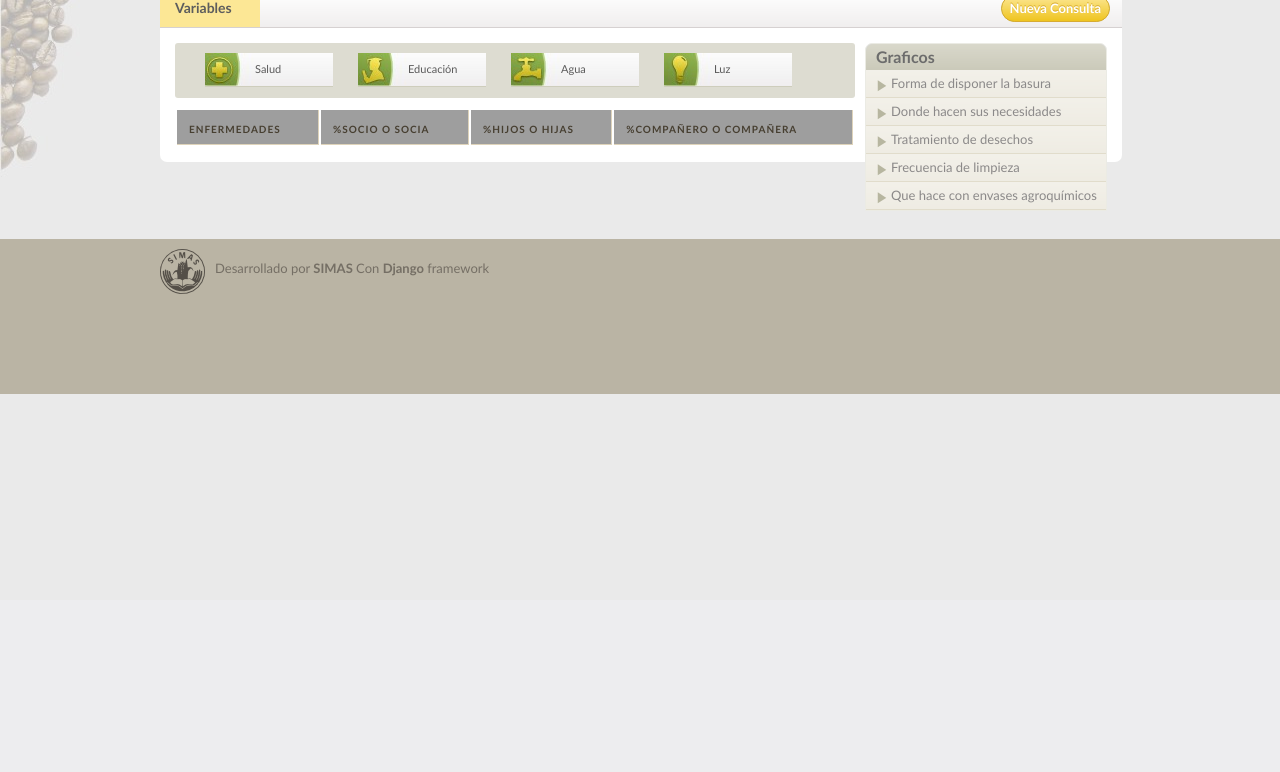
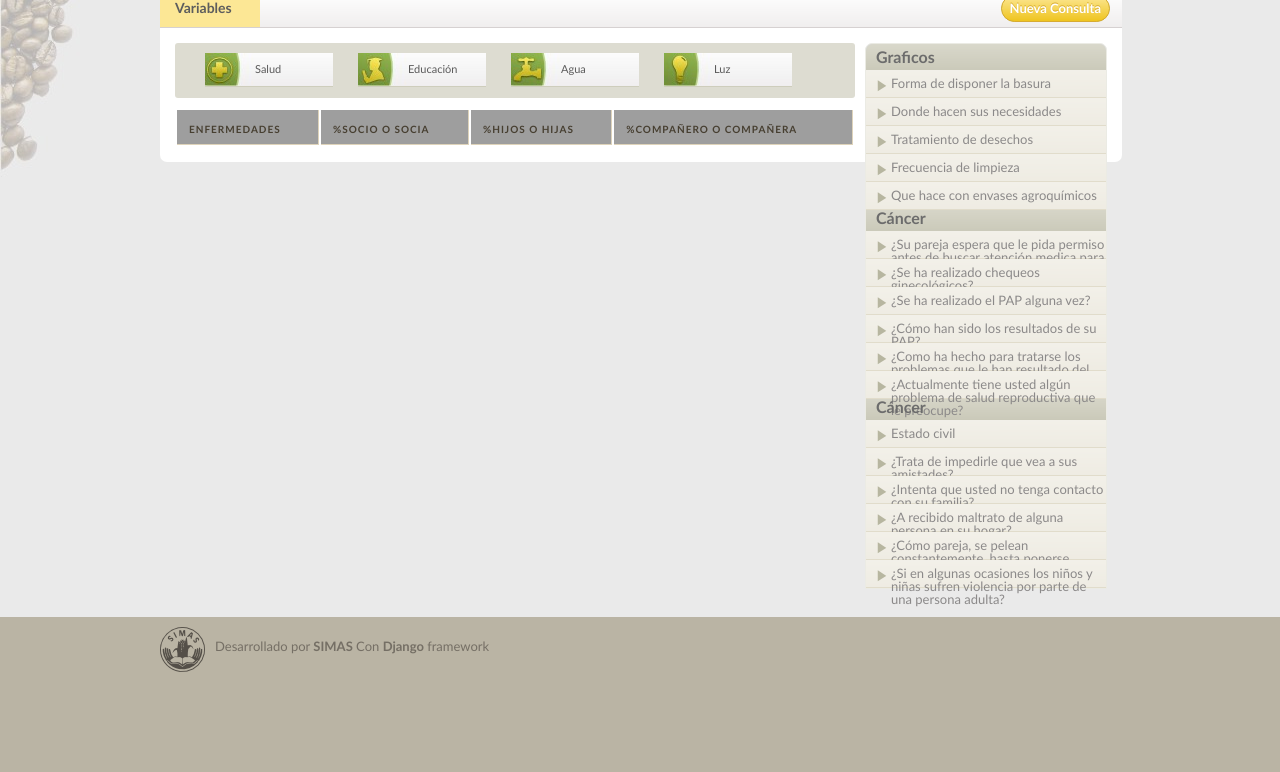
Before and after one commit to CARocha/cecocafen, a Django app: template templates/encuesta/salud.html in a window 1280 px wide. Shown: the part 200-972 px from the top of the page. Before the commit the page ends 594 px from the top, so only its background shows below. Run offline with Django 3.2, Linux system fonts and the light colour scheme; the template is opened without the code that fills it, so the values that code supplies are empty; parts of the project's set-up code (start-up, migrations or seed data) failed here and were passed over; some libraries are stand-ins or nearby versions; grey boxes are pictures that could not be loaded.

Commit message:
componiendo forms, agregando grafos de mental, componiendo urls y mas

```diff
--- a/encuesta/urls.py
+++ b/encuesta/urls.py
@@ -10,7 +10,6 @@ urlpatterns = patterns('encuesta.views',
     (r'^grafo/vulnerabilidad/(?P<tipo>\w+)/$', 'grafos_vulnerabilidad'),
     (r'^grafo/migrar/(?P<tipo>\w+)/$', 'grafo_migracion'),
     (r'^grafo/bienes/(?P<tipo>\w+)/$', 'grafos_bienes'),
-    (r'^grafo/arboles/(?P<tipo>\w+)/$', 'arboles_grafos'),
     (r'^grafo/organizacion/(?P<tipo>\w+)/$', 'organizacion_grafos'),
     (r'^grafo/ingreso/(?P<tipo>\w+)/$', 'grafos_ingreso'),
     (r'^grafo/ahorro-credito/(?P<tipo>\w+)/$', 'ahorro_credito_grafos'),
@@ -18,6 +17,7 @@ urlpatterns = patterns('encuesta.views',
     (r'^grafo/agua-calidad/(?P<tipo>\d+)/$', 'agua_grafos_calidad'),
     (r'^grafo/salud/(?P<tipo>\w+)/$', 'salud_grafos'),
     (r'^grafo/cancer/(?P<id>\d+)/$', 'cancer_grafos'),
+    (r'^grafo/mental/(?P<id>\d+)/$', 'mental_grafos'),
     (r'^(?P<vista>\w+)/$', '_get_view'),
 
 )
--- a/templates/encuesta/salud.html
+++ b/templates/encuesta/salud.html
@@ -8,8 +8,8 @@
     //caso si activo es otro num sustituir grafico
     //si activo es el mismo id, esconder grafico
     var activo = 0;
-    function click_callback(id){
-        $.getJSON('/grafo/salud/' + id, function(data) {
+    function click_callback(url, id){
+        $.getJSON(url + id, function(data) {
             if (activo!= id){
                 $("#grafo").html('<img src="' + data.url + '" />');
                 activo = id;
@@ -19,58 +19,47 @@
             }
         });
     }
+
+    function click_cancer(id){
+        click_callback('/grafo/cancer/', id);
+    }
+
+    function click_salud(id){
+        click_callback('/grafo/salud/', id);
+    }
+
+    function click_mental(id){
+        click_callback('/grafo/mental/', id);
+    }
+
 $(document).ready(function() {
     $("#grafico1").click(function(){
+        $("a.enlace_seleccionado").removeClass('enlace_seleccionado');
         $("#grafico1").addClass('enlace_seleccionado');
-        $("#grafico2").removeClass('enlace_seleccionado');
-        $("#grafico3").removeClass('enlace_seleccionado');
-        $("#grafico4").removeClass('enlace_seleccionado');
-        $("#grafico5").removeClass('enlace_seleccionado');
-        $("#grafico6").removeClass('enlace_seleccionado');
     });
 
     $("#grafico2").click(function(){
+        $("a.enlace_seleccionado").removeClass('enlace_seleccionado');
         $("#grafico2").addClass('enlace_seleccionado');
-        $("#grafico1").removeClass('enlace_seleccionado');
-        $("#grafico3").removeClass('enlace_seleccionado');
-        $("#grafico4").removeClass('enlace_seleccionado');
-        $("#grafico5").removeClass('enlace_seleccionado');
-        $("#grafico6").removeClass('enlace_seleccionado');
     });
 
     $("#grafico3").click(function(){
+        $("a.enlace_seleccionado").removeClass('enlace_seleccionado');
         $("#grafico3").addClass('enlace_seleccionado');
-        $("#grafico1").removeClass('enlace_seleccionado');
-        $("#grafico2").removeClass('enlace_seleccionado');
-        $("#grafico4").removeClass('enlace_seleccionado');
-        $("#grafico5").removeClass('enlace_seleccionado');
-        $("#grafico6").removeClass('enlace_seleccionado');
     });
     $("#grafico4").click(function(){
+        $("a.enlace_seleccionado").removeClass('enlace_seleccionado');
         $("#grafico4").addClass('enlace_seleccionado');
-        $("#grafico1").removeClass('enlace_seleccionado');
-        $("#grafico2").removeClass('enlace_seleccionado');
-        $("#grafico3").removeClass('enlace_seleccionado');
-        $("#grafico5").removeClass('enlace_seleccionado');
-        $("#grafico6").removeClass('enlace_seleccionado');
     });
 
     $("#grafico5").click(function(){
+        $("a.enlace_seleccionado").removeClass('enlace_seleccionado');
         $("#grafico5").addClass('enlace_seleccionado');
-        $("#grafico1").removeClass('enlace_seleccionado');
-        $("#grafico2").removeClass('enlace_seleccionado');
-        $("#grafico3").removeClass('enlace_seleccionado');
-        $("#grafico4").removeClass('enlace_seleccionado');
-        $("#grafico6").removeClass('enlace_seleccionado');
     });
 
     $("#grafico6").click(function(){
+        $("a.enlace_seleccionado").removeClass('enlace_seleccionado');
         $("#grafico5").addClass('enlace_seleccionado');
-        $("#grafico1").removeClass('enlace_seleccionado');
-        $("#grafico2").removeClass('enlace_seleccionado');
-        $("#grafico3").removeClass('enlace_seleccionado');
-        $("#grafico4").removeClass('enlace_seleccionado');
-        $("#grafico5").removeClass('enlace_seleccionado');
     });
 });
 </script>
@@ -84,11 +73,26 @@ $(document).ready(function() {
 </div>
     <div class="graficos_widget">
         <h1>Graficos </h1>
-        <a id="grafico1" href="#" onCLick="click_callback('basura')">Forma de disponer la basura</a>
-        <a id="grafico2" href="#" onCLick="click_callback('donde')">Donde hacen sus necesidades</a>
-        <a id="grafico3" href="#" onCLick="click_callback('tratamiento')">Tratamiento de desechos</a>
-        <a id="grafico4" href="#" onCLick="click_callback('frecuencia')">Frecuencia de limpieza</a>
-        <a id="grafico5" href="#" onCLick="click_callback('envases')">Que hace con envases agroquímicos</a>
+        <a id="grafico1" href="#" onCLick="click_salud('basura')">Forma de disponer la basura</a>
+        <a id="grafico2" href="#" onCLick="click_salud('donde')">Donde hacen sus necesidades</a>
+        <a id="grafico3" href="#" onCLick="click_salud('tratamiento')">Tratamiento de desechos</a>
+        <a id="grafico4" href="#" onCLick="click_salud('frecuencia')">Frecuencia de limpieza</a>
+        <a id="grafico5" href="#" onCLick="click_salud('envases')">Que hace con envases agroquímicos</a>
+        <h1>Cáncer</h1>
+        <a id="grafico6" href="#" onCLick="click_cancer(1)">¿Su pareja espera que le pida permiso antes de buscar atención medica para usted misma?</a>
+        <a id="grafico7" href="#" onCLick="click_cancer(2)">¿Se ha realizado chequeos ginecológicos?</a>
+        <a id="grafico8" href="#" onCLick="click_cancer(3)">¿Se ha realizado el PAP alguna vez?</a>
+        <a id="grafico9" href="#" onCLick="click_cancer(4)">¿Cómo han sido los resultados de su PAP?</a>
+        <a id="grafico10" href="#" onCLick="click_cancer(5)">¿Como ha hecho para tratarse los problemas que le han resultado del PAP?</a>
+        <a id="grafico11" href="#" onCLick="click_cancer(6)">¿Actualmente tiene usted algún problema de salud reproductiva que le preocupe?</a>
+        <h1>Cáncer</h1>
+        <a id="grafico12" href="#" onCLick="click_mental(1)">Estado civil</a>
+        <a id="grafico13" href="#" onCLick="click_mental(2)">¿Trata de impedirle que vea a sus amistades?</a>
+        <a id="grafico14" href="#" onCLick="click_mental(3)">¿Intenta que usted no tenga contacto con su familia?</a>
+        <a id="grafico15" href="#" onCLick="click_mental(4)">¿A recibido maltrato de alguna persona en su hogar?</a>
+        <a id="grafico16" href="#" onCLick="click_mental(5)">¿Cómo pareja, se pelean constantemente, hasta ponerse violentos?</a>
+        <a id="grafico17" href="#" onCLick="click_mental(6)">¿Si en algunas ocasiones los niños y niñas sufren violencia por parte de una persona adulta?</a>
+
     </div>
 <div id="grafo"></div>
 <table>
```
Also changed, not shown: encuesta/forms.py (+4 -5 lines), encuesta/views.py (+27 -0 lines).
